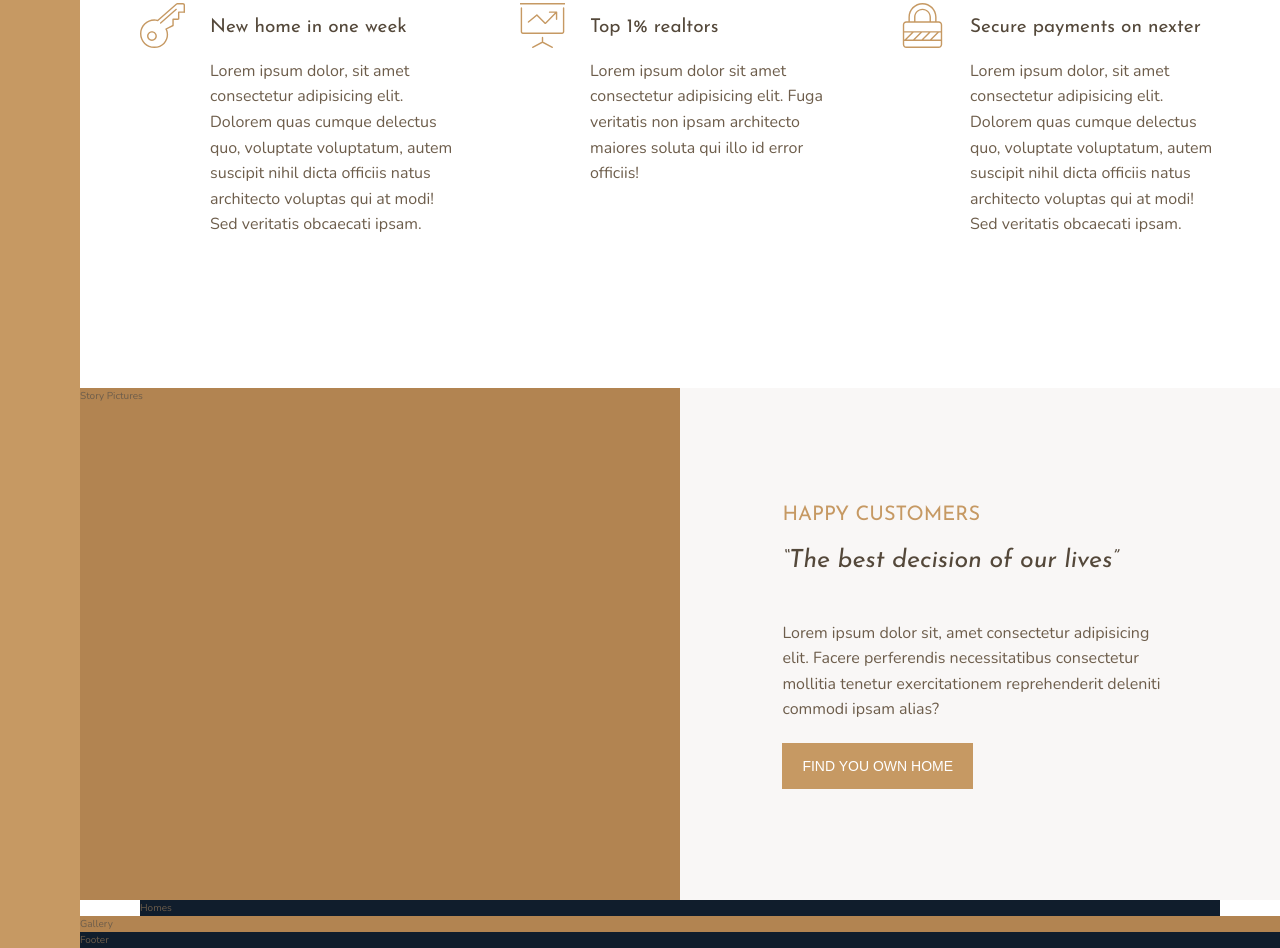
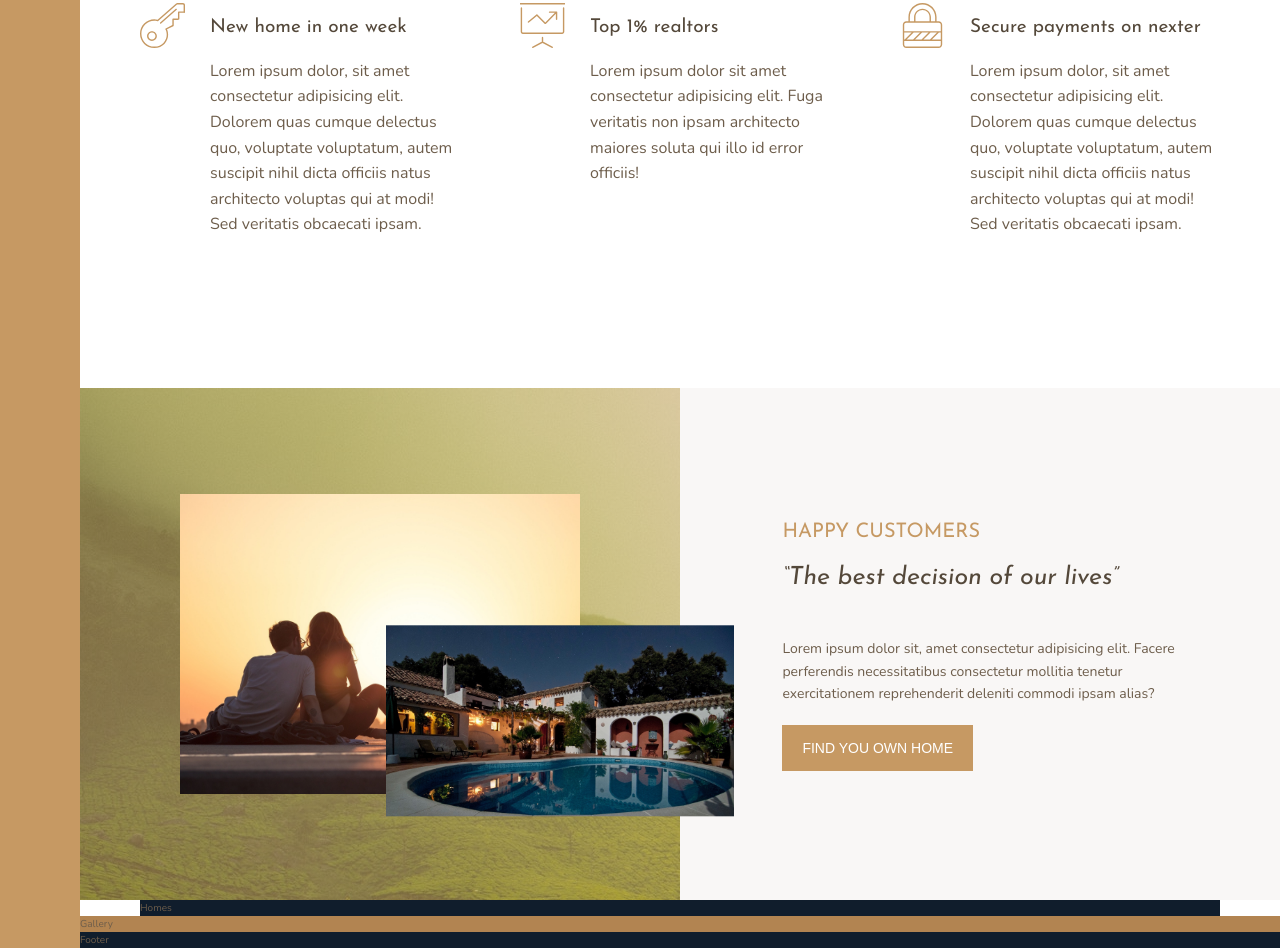
Before and after one commit to gkibria121/nexter, a website: page index.html in a window 1280 px wide. Shown: the part 1138-2086 px from the top of the page. Drawn offline with nearby package versions, Linux system fonts and the light colour scheme.

Commit message:
add story section

```diff
--- a/index.html
+++ b/index.html
@@ -69,7 +69,10 @@
             </div>
             </div>
         </section>
-        <div class="story__pictures">Story Pictures</div>
+        <div class="story__pictures">
+            <img src="/img/story-1.jpeg" alt="Couple with new house" class="story__img--1">
+            <img src="/img/story-2.jpeg" alt="new house" class="story__img--2">
+        </div>
         <div class="story__content">
             <h3 class="heading-3 mb-sm">Happy customers</h3>
             <h2 class="heading-2 heading-2--dark mb-xl">&ldquo;The best decision of our lives&rdquo; </h2>
--- a/sass/_story.scss
+++ b/sass/_story.scss
@@ -2,13 +2,30 @@
     &__pictures{
         background-color: $color-primary-dark;
         grid-column: full-start / col-end 4;
+        position: relative;
+        background-image: linear-gradient( rgba($color-primary,.5),rgba($color-primary,.5)  ),  url(../img/back.jpg);
+    }
+    &__img--1{
+        width:calc((4/6)* 100%);
+        position: absolute;
+        top: 50%;
+        left: 50% ;
+        transform: translate(-50%, -50%);
+
+    }
+    &__img--2{
+        width: 58%;
+        position: absolute;
+        top: 65%;
+        left: 80%;
+        transform: translate(-50%, -50%);
     }
     &__content{
         background-color: $color-grey-light-1;
         grid-column: col-start 5 / -1;
 
         padding: 6rem 8vw;
-        font-size: 1.6rem;
+        font-size: 1.4rem;
 
         display: flex;
         flex-direction: column;
```
Also changed, not shown: css/style.css, 1 other file.
